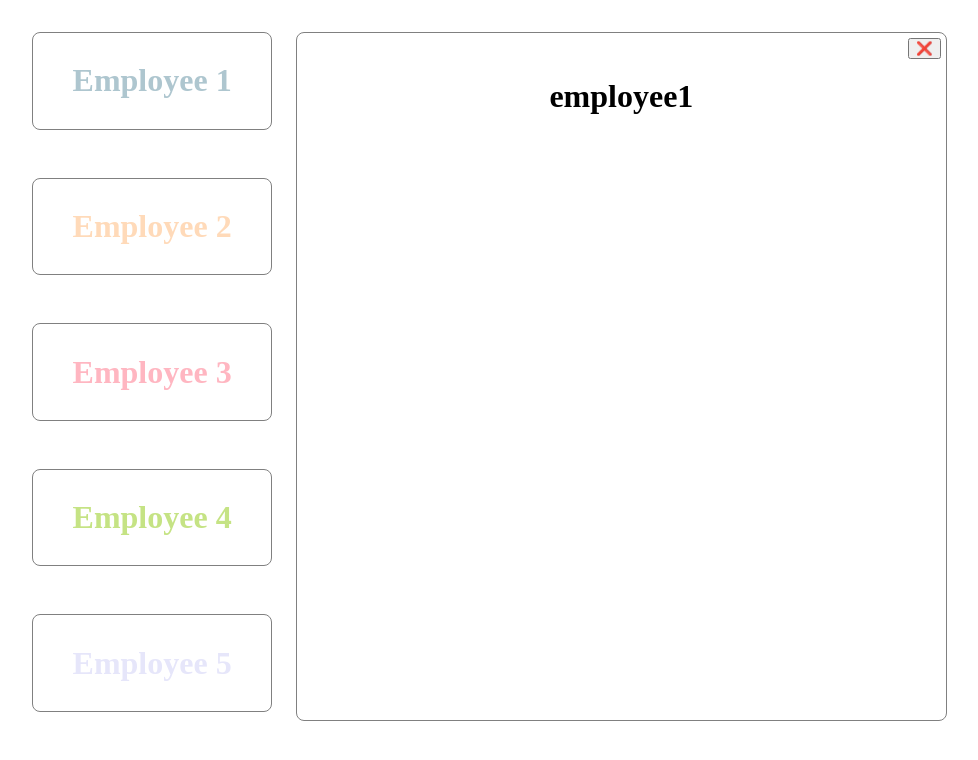
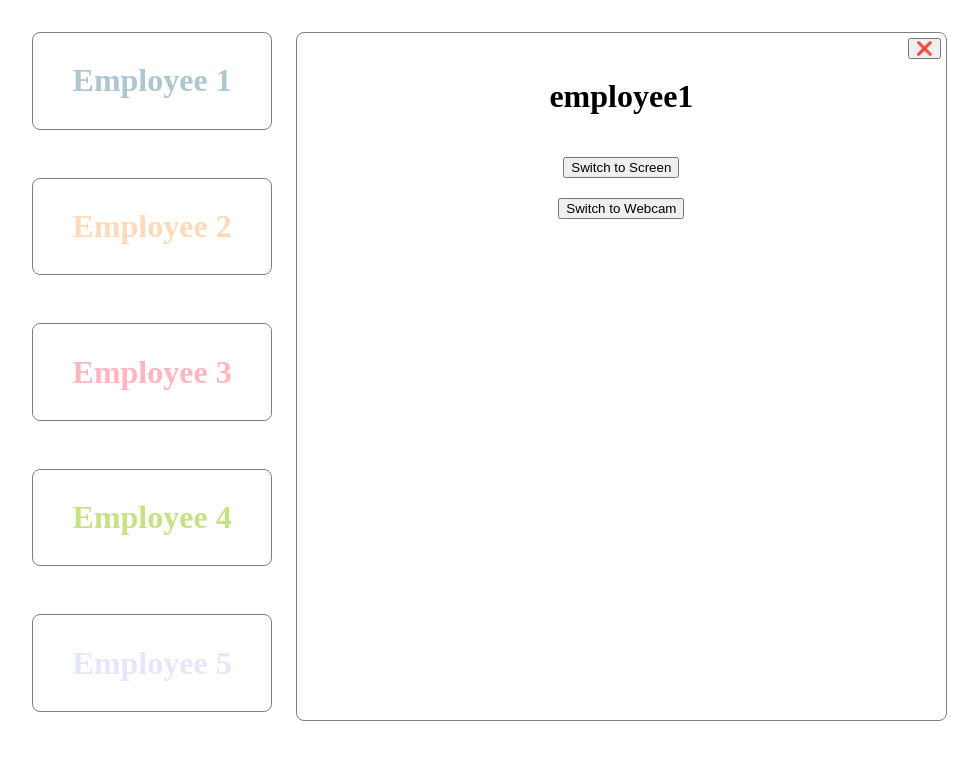
Before and after one commit to Mounika13Simhadri/video-streaming-admin-portal, a React (Create React App) app: page / in a window 1280 px wide. Both pictures are taken after a click on the element "Employee 1". Shown: the top 760 px of the page, without its empty margins (0-978 px from the left). Built offline with nearby package versions, Linux system fonts and the light colour scheme; no server answers.

Commit message:
feat: [VS-000] updated switching stream type functionality

```diff
--- a/src/components/userDetails.jsx
+++ b/src/components/userDetails.jsx
@@ -1,4 +1,4 @@
-import React, { useEffect, useRef } from 'react';
+import React, { useEffect, useRef, useState } from 'react';
 import io from 'socket.io-client';
 
 export default function UserDetails({ selectedEmployeeId }) {
@@ -33,12 +33,15 @@ export default function UserDetails({ selectedEmployeeId }) {
     videoRef.current.srcObject = remoteStream.current;
   };
 
+  const handleStreamSwitch = (type) => {
+    socket.current.emit('switch-stream', type);
+  };
+
   useEffect(() => {
     if (socket.current) {
       socket.current.disconnect();
     }
-
-    socket.current = io('https://sp6xbxfq-4000.inc1.devtunnels.ms/');
+    socket.current = io('https://qx993sw3-4000.inc1.devtunnels.ms/' );
     socket.current.emit('register-admin', selectedEmployeeId);
 
     initializePeerConnection();
@@ -80,10 +83,11 @@ export default function UserDetails({ selectedEmployeeId }) {
     };
   }, [selectedEmployeeId]);
 
-
   return (
     <div style={{ display: 'flex', flexDirection: 'column', alignItems: 'center', gap: '20px' }}>
       <h1>{selectedEmployeeId}</h1>
+      <button onClick={() => handleStreamSwitch('screen')}>Switch to Screen</button>
+      <button onClick={() => handleStreamSwitch('webcam')}>Switch to Webcam</button>
       <video ref={videoRef} autoPlay playsInline style={{ width: '100%', height: '400px' }} />
     </div>
   );
```
